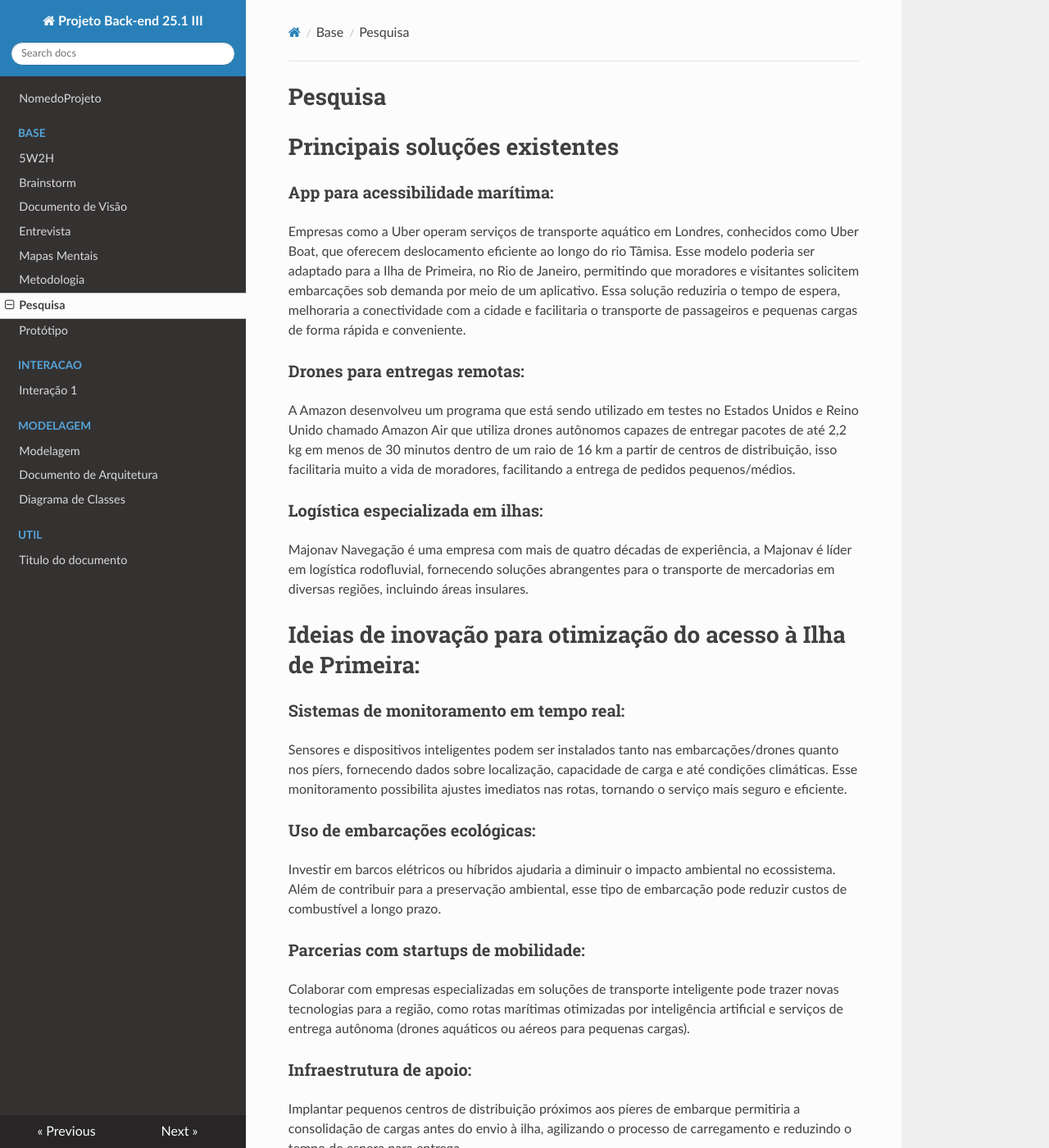
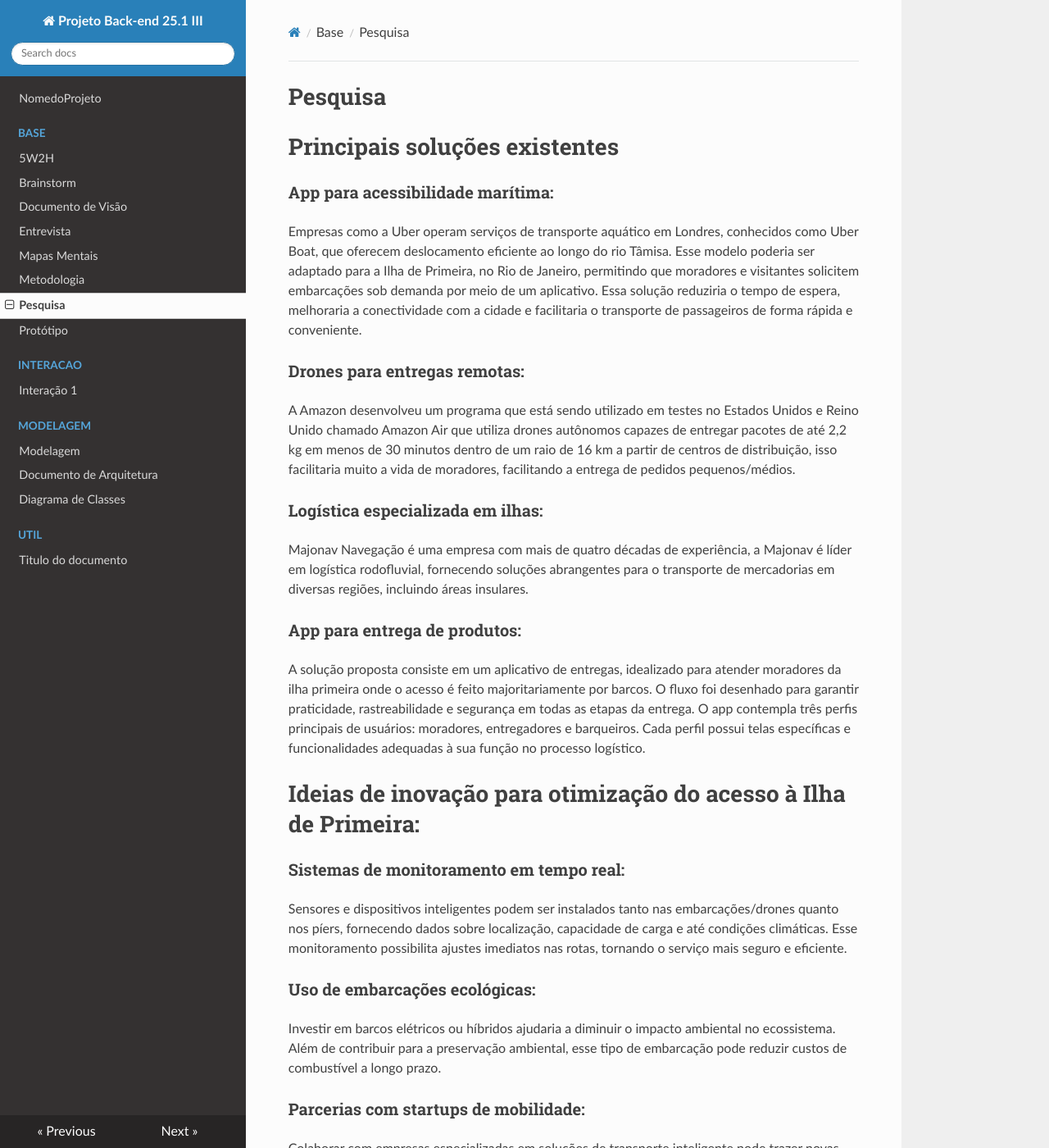
Before and after one commit to Projetos-de-Extensao/PBE_25.1_8001_III_Erro200, an MkDocs documentation site: the page built from docs/base/pesquisa.md, in a window 1280 px wide and 1400 px high. Shown: the whole window at 82% size. Built offline with MkDocs 1.6.1, drawn with Linux system fonts in a browser that asks for light colours; nearby versions of some CDN libraries.

Commit message:
pesquisa

```diff
--- a/docs/base/pesquisa.md
+++ b/docs/base/pesquisa.md
@@ -4,7 +4,7 @@
 
 ### App para acessibilidade marítima:
 
-Empresas como a Uber operam serviços de transporte aquático em Londres, conhecidos como Uber Boat, que oferecem deslocamento eficiente ao longo do rio Tâmisa. Esse modelo poderia ser adaptado para a Ilha de Primeira, no Rio de Janeiro, permitindo que moradores e visitantes solicitem embarcações sob demanda por meio de um aplicativo. Essa solução reduziria o tempo de espera, melhoraria a conectividade com a cidade e facilitaria o transporte de passageiros e pequenas cargas de forma rápida e conveniente.
+Empresas como a Uber operam serviços de transporte aquático em Londres, conhecidos como Uber Boat, que oferecem deslocamento eficiente ao longo do rio Tâmisa. Esse modelo poderia ser adaptado para a Ilha de Primeira, no Rio de Janeiro, permitindo que moradores e visitantes solicitem embarcações sob demanda por meio de um aplicativo. Essa solução reduziria o tempo de espera, melhoraria a conectividade com a cidade e facilitaria o transporte de passageiros de forma rápida e conveniente.
 
 ### Drones para entregas remotas:
 
@@ -13,6 +13,11 @@ A Amazon desenvolveu um programa que está sendo utilizado em testes no Estados
 ### Logística especializada em ilhas:
 
 Majonav Navegação é uma empresa com mais de quatro décadas de experiência, a Majonav é líder em logística rodofluvial, fornecendo soluções abrangentes para o transporte de mercadorias em diversas regiões, incluindo áreas insulares.
+
+### App para entrega de produtos:
+
+A solução proposta consiste em um aplicativo de entregas, idealizado para atender moradores da ilha primeira onde o acesso é feito majoritariamente por barcos. O fluxo foi desenhado para garantir praticidade, rastreabilidade e segurança em todas as etapas da entrega.
+O app contempla três perfis principais de usuários: moradores, entregadores e barqueiros. Cada perfil possui telas específicas e funcionalidades adequadas à sua função no processo logístico.
 
 # Ideias de inovação para otimização do acesso à Ilha de Primeira:
 
```
